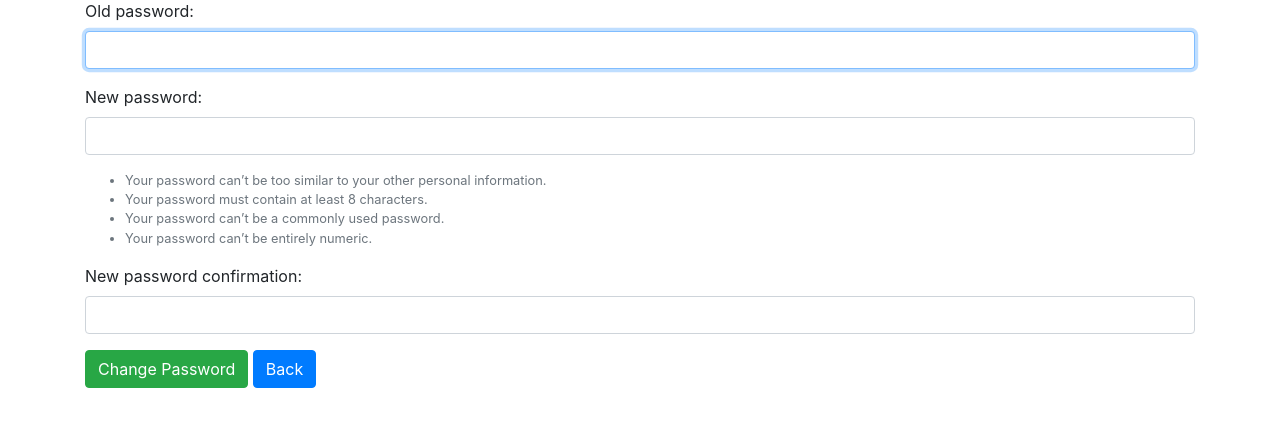
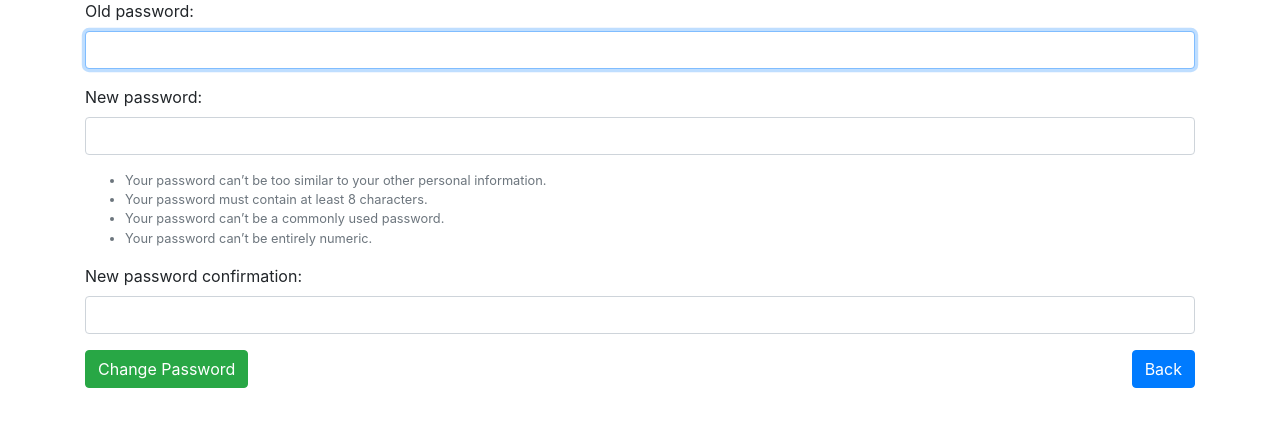
Before and after one commit to AhmedAlaa2024/My_First_Django_Project-Blog, a Django app: page /settings/change_password/ in a window 1280 px wide. Shown: the part 153-601 px from the top of the page. Run offline with Django 3.2, Linux system fonts and the light colour scheme; the visitor is signed in with stand-in values (Sample User, id 1); some libraries are stand-ins or nearby versions.

Commit message:
Changing the postion of the <Back> buttons to right.

```diff
--- a/templates/change_password.html
+++ b/templates/change_password.html
@@ -10,6 +10,6 @@
     {% csrf_token %}
     {% include 'includes/form.html' %}
     <button type="submit" class="btn btn-success">Change Password</button>
-    <a href="{% url 'home' %}" class="btn btn-primary return-btn">Back</a>
+    <a href="{% url 'home' %}" class="btn btn-primary return-btn float-right">Back</a>
 </form>
 {% endblock %}
--- a/templates/login.html
+++ b/templates/login.html
@@ -18,6 +18,7 @@
             <h3 class="card-title">Login</h3>
             <form method="post" novalidate>
               {% csrf_token %}
+              <input type="hidden" name="next" value="{{ next }}">
               {% include 'includes/form.html' %}
               <button type="submit" class="btn btn-primary btn-block">Login</button>
             </form>
--- a/templates/new_topic.html
+++ b/templates/new_topic.html
@@ -12,6 +12,6 @@
     {% csrf_token %}
     {% include 'includes/form.html' %}
     <button type="submit" class="btn btn-success">POST</button>
-    <a href="{% url 'board_topics' board.name %}" class="btn btn-primary return-btn">Back</a>
+    <a href="{% url 'board_topics' board.name %}" class="btn btn-primary return-btn float-right">Back</a>
 </form>
 {% endblock %}
--- a/templates/topics.html
+++ b/templates/topics.html
@@ -10,7 +10,7 @@
 {% block content %}
 <div class="parent">
     <a href="{% url 'new_topic' board.name %}" class="btn btn-primary" style="margin-bottom: 1%">New Topic</a>
-    <a href="{% url 'home' %}" class="btn btn-primary return-btn">Back</a>
+    <a href="{% url 'home' %}" class="btn btn-primary return-btn float-right">Back</a>
 </div>
 <table class="table">
     <thead class="thead-dark">
```
